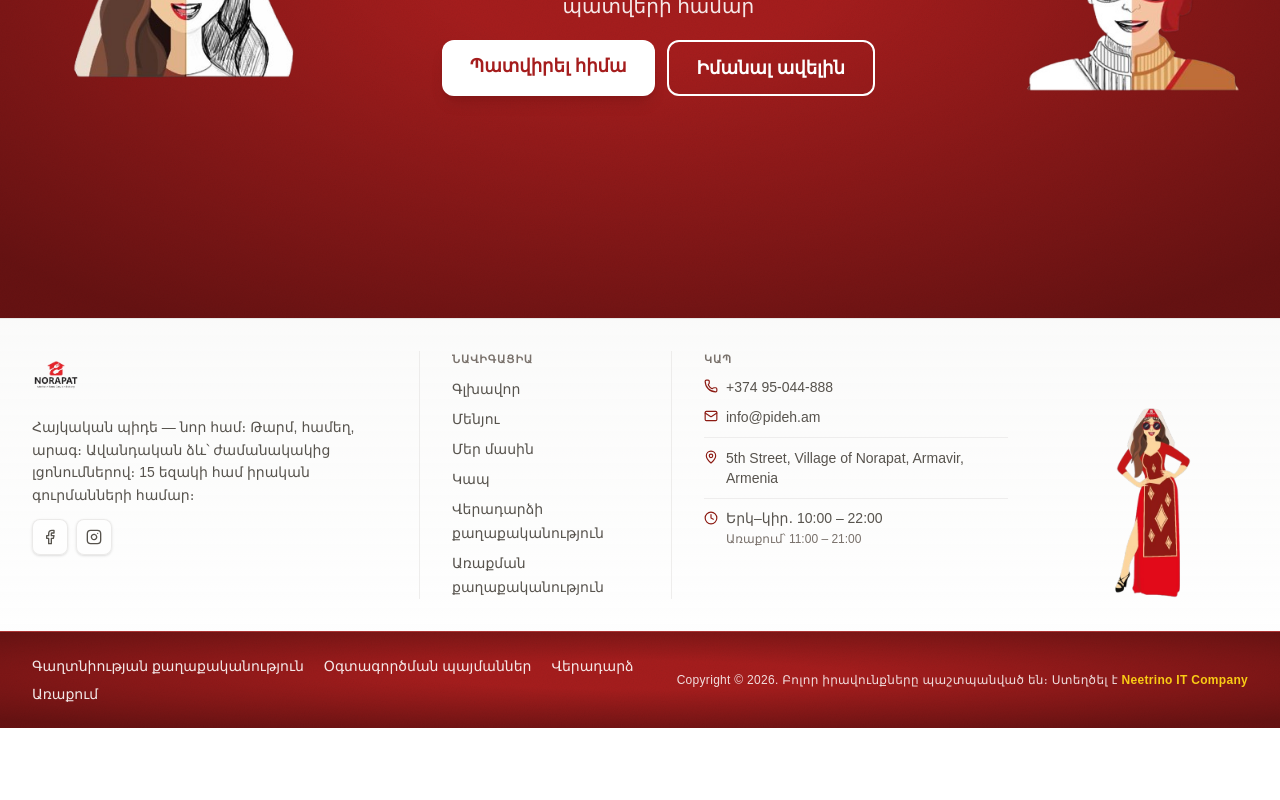
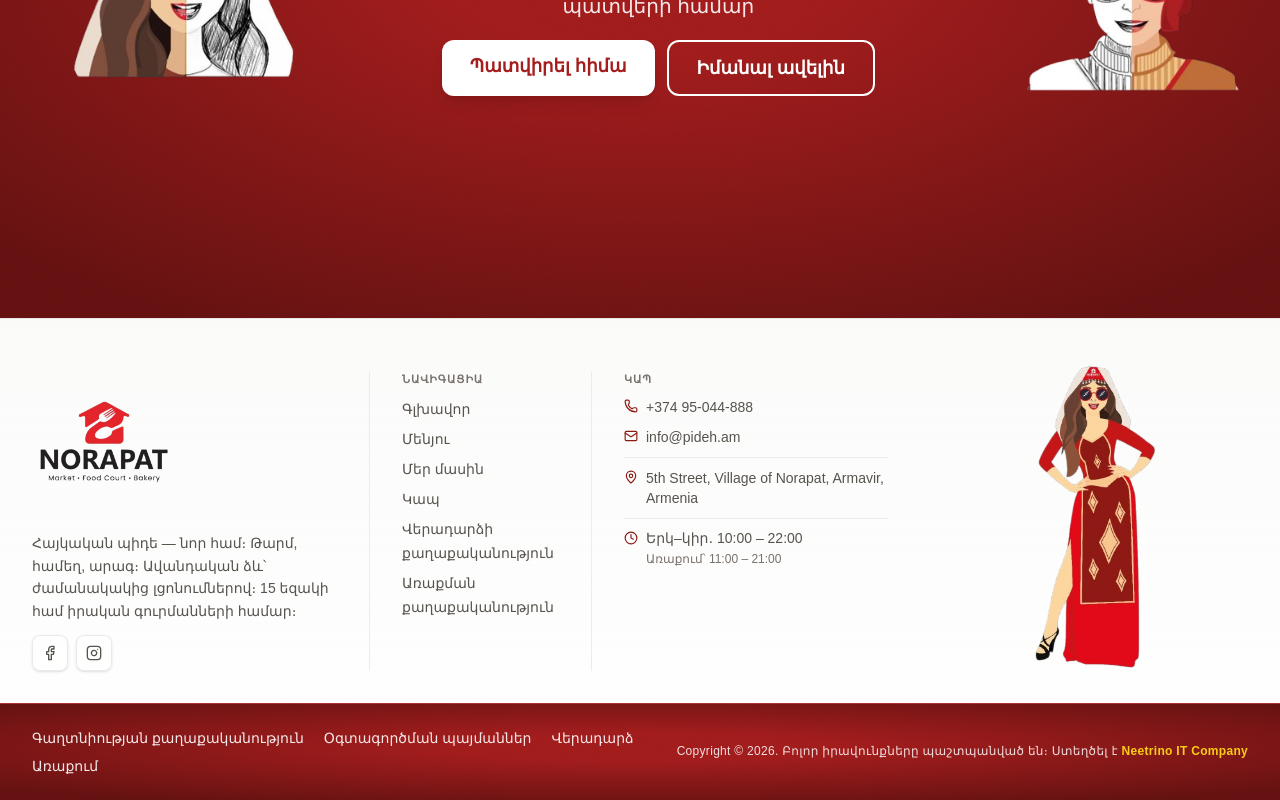
Before and after one commit to neetrino/norapat.am, a Next.js app: page / in a window 1280 px wide. Shown: the part 2972-3772 px from the top of the page. Before the commit the page ends 3700 px from the top, so only its background shows below. Built offline with nearby package versions, Linux system fonts and the light colour scheme; no server answers; the database is empty.

Commit message:
footer logo size

```diff
--- a/src/components/Footer.tsx
+++ b/src/components/Footer.tsx
@@ -149,8 +149,8 @@ export default function Footer() {
               alt={f.mascotAlt}
               width={280}
               height={560}
-              className="h-[120px] w-auto select-none object-contain object-bottom sm:h-[140px] lg:h-[min(180px,28vh)] xl:h-[min(200px,30vh)]"
-              sizes="(max-width: 640px) 120px, (max-width: 1024px) 140px, 200px"
+              className="h-[180px] w-auto select-none object-contain object-bottom sm:h-[220px] lg:h-[min(280px,36vh)] xl:h-[min(320px,40vh)]"
+              sizes="(max-width: 640px) 180px, (max-width: 1024px) 220px, 320px"
               priority={false}
             />
           </div>
--- a/src/components/SiteBrandMark.tsx
+++ b/src/components/SiteBrandMark.tsx
@@ -10,6 +10,8 @@ const LOGO_WIDTH_DESKTOP = 240
 const LOGO_HEIGHT_DESKTOP = 64
 const LOGO_WIDTH_MOBILE = 176
 const LOGO_HEIGHT_MOBILE = 48
+const LOGO_WIDTH_FOOTER = 720
+const LOGO_HEIGHT_FOOTER = 192
 
 interface SiteBrandMarkProps {
   variant: 'desktop' | 'mobile' | 'footer'
@@ -69,13 +71,21 @@ export function SiteBrandMark({ variant, branding }: SiteBrandMarkProps) {
       ? 'inline-flex max-w-full items-center rounded-lg transition-opacity hover:opacity-90 focus-visible:outline focus-visible:outline-2 focus-visible:outline-offset-2 focus-visible:outline-orange-500'
       : 'block transition-opacity hover:opacity-90'
 
-  const imageWidth = isMobile ? LOGO_WIDTH_MOBILE : LOGO_WIDTH_DESKTOP
-  const imageHeight = isMobile ? LOGO_HEIGHT_MOBILE : LOGO_HEIGHT_DESKTOP
+  const imageWidth = isMobile
+    ? LOGO_WIDTH_MOBILE
+    : isFooter
+      ? LOGO_WIDTH_FOOTER
+      : LOGO_WIDTH_DESKTOP
+  const imageHeight = isMobile
+    ? LOGO_HEIGHT_MOBILE
+    : isFooter
+      ? LOGO_HEIGHT_FOOTER
+      : LOGO_HEIGHT_DESKTOP
 
   const imageClassName = isDesktop
     ? 'h-14 w-auto max-w-[240px] object-contain object-left sm:h-16 sm:max-w-[260px]'
     : isFooter
-      ? 'h-11 w-auto max-w-[200px] object-contain object-left sm:h-12 sm:max-w-[220px]'
+      ? 'h-[132px] w-auto max-w-[600px] object-contain object-left sm:h-[144px] sm:max-w-[660px]'
     : 'mx-auto h-11 w-auto max-w-[176px] object-contain sm:h-12 sm:max-w-[192px]'
 
   const textClassName = isDesktop
```
